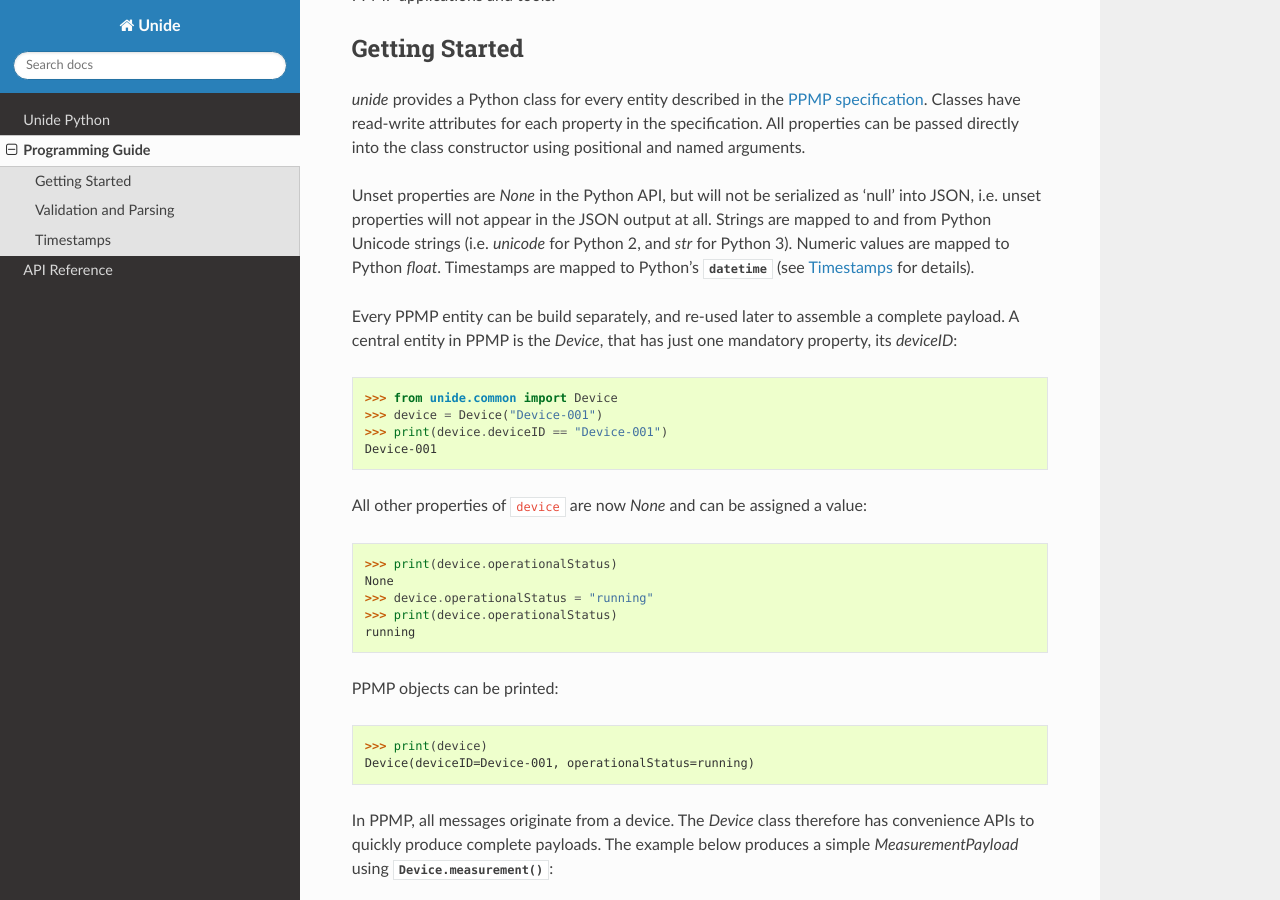
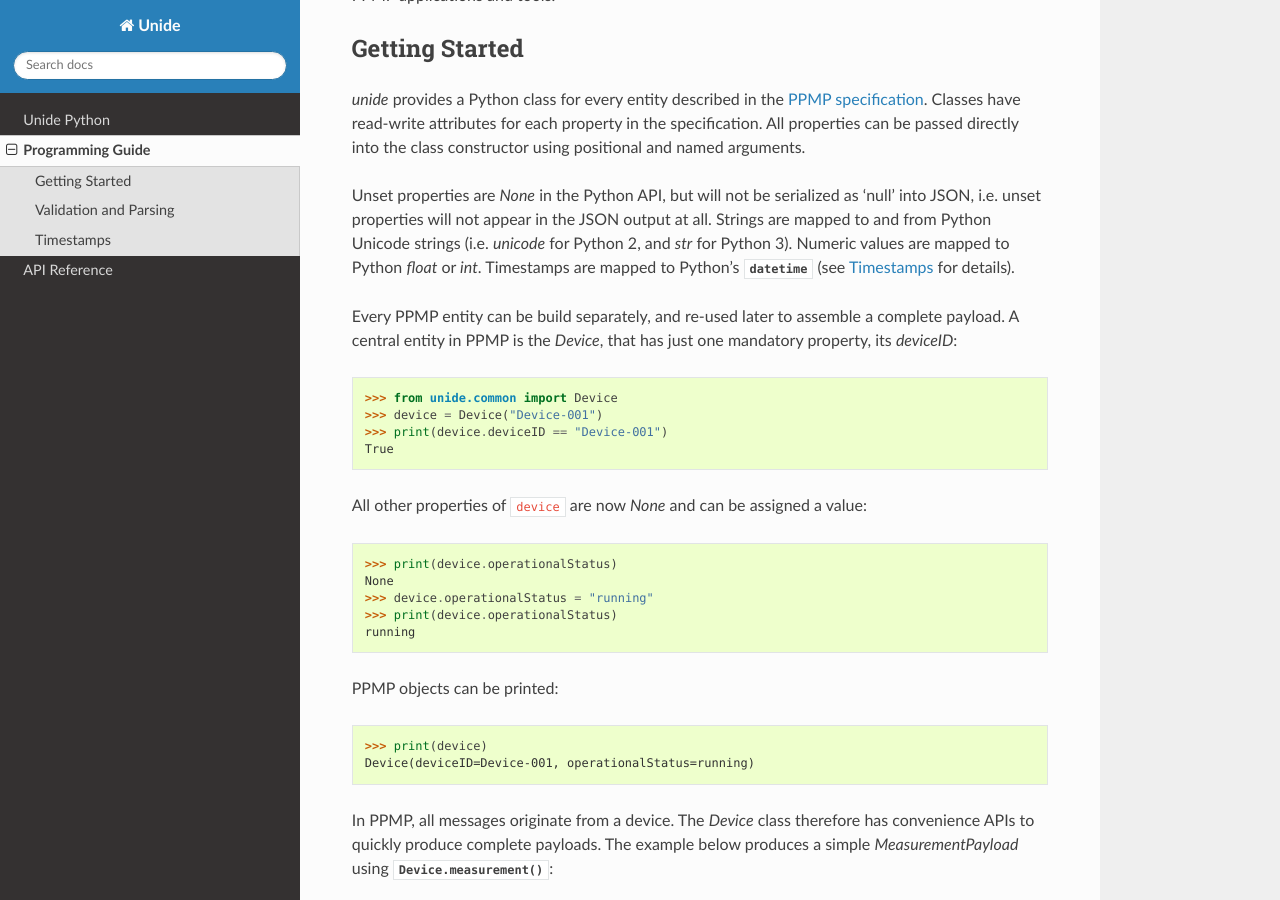
Before and after one commit to eclipse-archived/unide.python, a Sphinx documentation site: the page built from doc/guide.rst, in a window 1280 px wide and 900 px high, scrolled down 612 px. Built offline with Sphinx 7.4.7 and the Read the Docs theme 2.0.0, drawn with Linux system fonts in a browser that asks for light colours.

Commit message:
Fix minor issues in documentation

```diff
--- a/doc/guide.rst
+++ b/doc/guide.rst
@@ -42,8 +42,8 @@ Unset properties are `None` in the Python API, but will not be
 serialized as 'null' into JSON, i.e. unset properties will not appear
 in the JSON output at all. Strings are mapped to and from Python
 Unicode strings (i.e. `unicode` for Python 2, and `str` for Python
-3). Numeric values are mapped to Python `float`. Timestamps are mapped
-to Python's :py:class:`datetime <datetime.datetime>` (see
+3). Numeric values are mapped to Python `float` or `int`. Timestamps
+are mapped to Python's :py:class:`datetime <datetime.datetime>` (see
 `Timestamps`_ for details).
 
 Every PPMP entity can be build separately, and re-used later to
@@ -53,7 +53,7 @@ that has just one mandatory property, its `deviceID`::
   >>> from unide.common import Device
   >>> device = Device("Device-001")
   >>> print(device.deviceID == "Device-001")
-  Device-001
+  True
 
 All other properties of ``device`` are now `None` and can be assigned
 a value::
```
